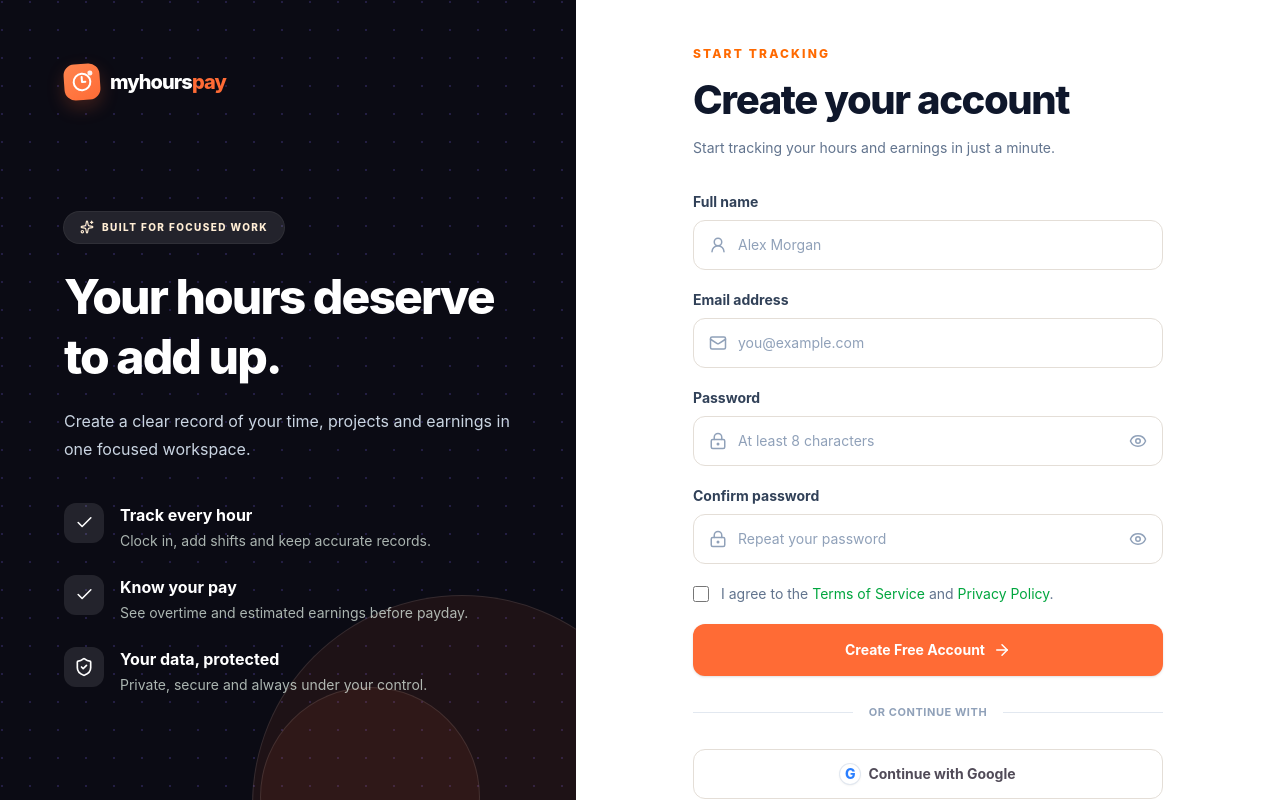
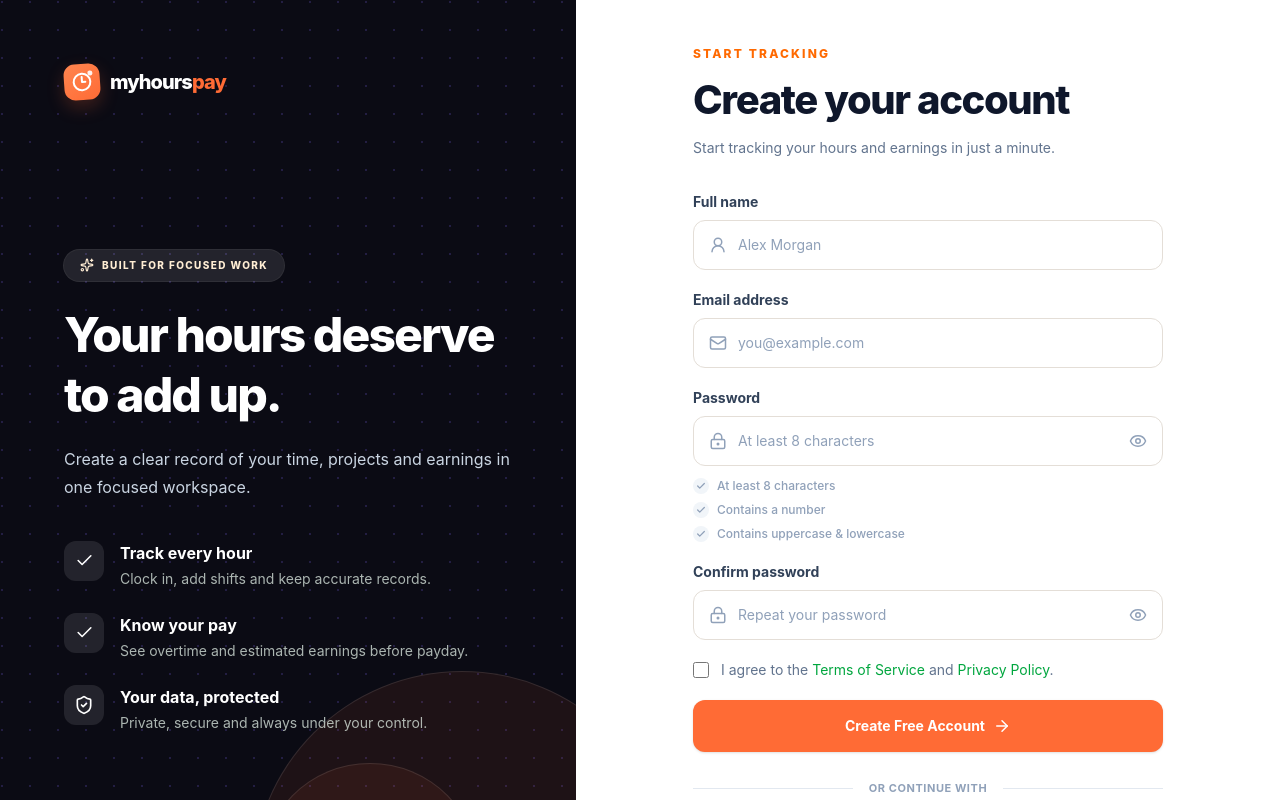
Before and after one commit to qad-noir/myhourspay-frontend, a React (Vite) app: page /signup in a window 1280 px wide. Shown: the top 800 px of the page. Built offline with nearby package versions, Linux system fonts and the light colour scheme.

Commit message:
Add signup password requirements checklist

```diff
--- a/src/AuthPage.jsx
+++ b/src/AuthPage.jsx
@@ -32,6 +32,21 @@ function InputField({ id, label, type = 'text', icon: Icon, placeholder, value,
 	</div>
 }
 
+function PasswordRequirements({ password }) {
+	const requirements = [
+		['At least 8 characters', password.length >= 8],
+		['Contains a number', /\d/.test(password)],
+		['Contains uppercase & lowercase', /[a-z]/.test(password) && /[A-Z]/.test(password)],
+	]
+
+	return <ul className="mt-3 space-y-2" aria-label="Password requirements">
+		{requirements.map(([label, met]) => <li key={label} className={`flex items-center gap-2 text-xs font-medium transition-colors ${met ? 'text-green-600' : 'text-slate-400'}`}>
+			<span className={`grid size-4 shrink-0 place-items-center rounded-full transition-colors ${met ? 'bg-green-100 text-green-600' : 'bg-slate-100 text-slate-400'}`}><Check size={10} strokeWidth={3} /></span>
+			{label}
+		</li>)}
+	</ul>
+}
+
 function AuthAside({ signup }) {
 	return <aside className="auth-aside">
 		<div className="relative z-10 flex h-full max-w-xl flex-col justify-between">
@@ -61,6 +76,7 @@ export default function AuthPage({ mode }) {
 		if (signup && values.name.trim().length < 2) next.name = 'Please enter your full name.'
 		if (!/^\S+@\S+\.\S+$/.test(values.email)) next.email = 'Enter a valid email address.'
 		if (values.password.length < 8) next.password = 'Password must be at least 8 characters.'
+		else if (signup && (!/\d/.test(values.password) || !/[a-z]/.test(values.password) || !/[A-Z]/.test(values.password))) next.password = 'Password must meet all requirements.'
 		if (signup && values.confirm !== values.password) next.confirm = 'Passwords do not match.'
 		if (signup && !values.terms) next.terms = 'Please accept the Terms and Privacy Policy.'
 		setErrors(next)
@@ -77,7 +93,10 @@ export default function AuthPage({ mode }) {
 				{submitted ? <div className="rounded-2xl border border-green-200 bg-green-50 p-6 text-center"><CheckCircle2 className="mx-auto text-green-600" size={36} /><h2 className="mt-3 text-lg font-extrabold text-slate-900">{signup ? 'Account details look good!' : 'Login details submitted!'}</h2><p className="mt-2 text-sm leading-6 text-slate-600">This frontend is ready to connect to your authentication API.</p><button onClick={() => setSubmitted(false)} className="btn-primary mt-5">Back to form</button></div> : <form onSubmit={handleSubmit} noValidate className="space-y-5">
 					{signup && <InputField id="name" label="Full name" icon={UserRound} placeholder="Alex Morgan" value={values.name} onChange={update('name')} error={errors.name} autoComplete="name" />}
 					<InputField id="email" label="Email address" type="email" icon={Mail} placeholder="you@example.com" value={values.email} onChange={update('email')} error={errors.email} autoComplete="email" />
-					<InputField id="password" label="Password" type="password" icon={LockKeyhole} placeholder={signup ? 'At least 8 characters' : 'Enter your password'} value={values.password} onChange={update('password')} error={errors.password} autoComplete={signup ? 'new-password' : 'current-password'} />
+					<div>
+						<InputField id="password" label="Password" type="password" icon={LockKeyhole} placeholder={signup ? 'At least 8 characters' : 'Enter your password'} value={values.password} onChange={update('password')} error={errors.password} autoComplete={signup ? 'new-password' : 'current-password'} />
+						{signup && <PasswordRequirements password={values.password} />}
+					</div>
 					{signup && <InputField id="confirm" label="Confirm password" type="password" icon={LockKeyhole} placeholder="Repeat your password" value={values.confirm} onChange={update('confirm')} error={errors.confirm} autoComplete="new-password" />}
 
 					{signup ? <div><label className="flex cursor-pointer items-start gap-3 text-sm leading-5 text-slate-500"><input type="checkbox" checked={values.terms} onChange={update('terms')} className="mt-0.5 size-4 rounded border-slate-300 accent-green-600" /><span>I agree to the <a href="#terms" className="font-semibold text-green-600 hover:text-green-700">Terms of Service</a> and <a href="#privacy" className="font-semibold text-green-600 hover:text-green-700">Privacy Policy</a>.</span></label>{errors.terms && <p className="mt-1.5 text-xs font-medium text-red-500">{errors.terms}</p>}</div> : <div className="flex items-center justify-between text-sm"><label className="flex cursor-pointer items-center gap-2 text-slate-500"><input type="checkbox" checked={values.remember} onChange={update('remember')} className="size-4 rounded border-slate-300 accent-green-600" />Remember me</label><a href="#forgot" className="font-bold text-green-600 hover:text-green-700">Forgot password?</a></div>}
```
